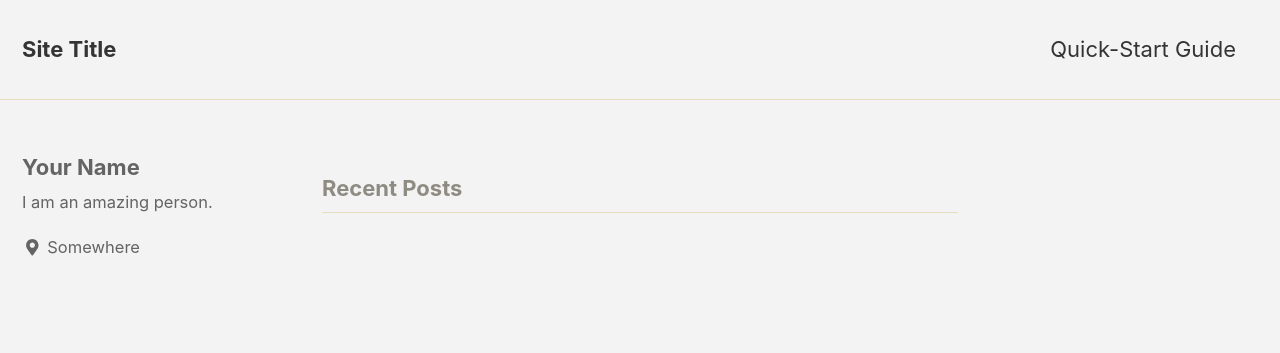
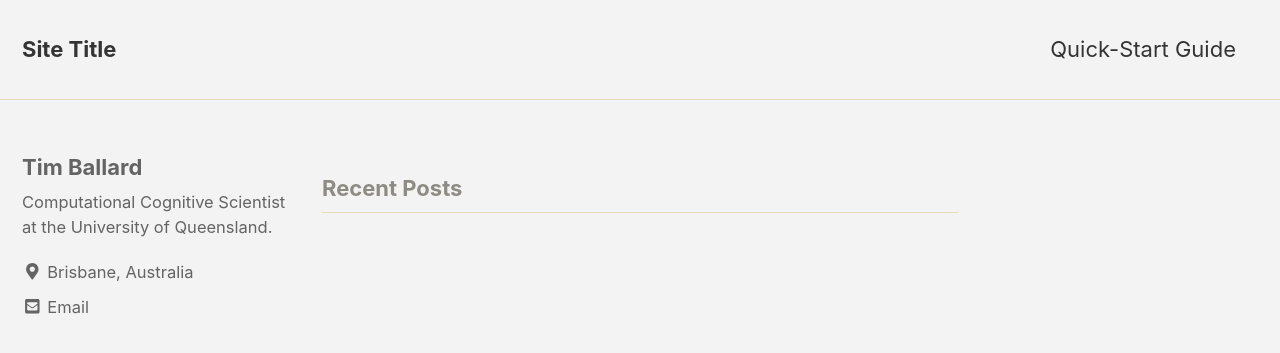
Before and after one commit to ballardtj/ballardtj.github.io, a Jekyll site: the page built from index.html, in a window 1280 px wide and 900 px high. Shown: the top 353 px of the window. Built offline with Jekyll 4.4.1, drawn with Linux system fonts in a browser that asks for light colours; nearby versions of some CDN libraries; the list of posts is cut into pages by our own code.

Commit message:
Update _config.yml

```diff
--- a/_config.yml
+++ b/_config.yml
@@ -100,11 +100,11 @@ analytics:
 
 # Site Author
 author:
-  name             : "Your Name"
+  name             : "Tim Ballard"
   avatar           : # path of avatar image, e.g. "/assets/images/bio-photo.jpg"
-  bio              : "I am an amazing person."
-  location         : "Somewhere"
-  email            :
+  bio              : "Computational Cognitive Scientist at the University of Queensland."
+  location         : "Brisbane, Australia"
+  email            :  "t.ballard@uq.edu.au"
   uri              :
   home             : # null (default), "absolute or relative url to link to author home"
   bitbucket        :
```
